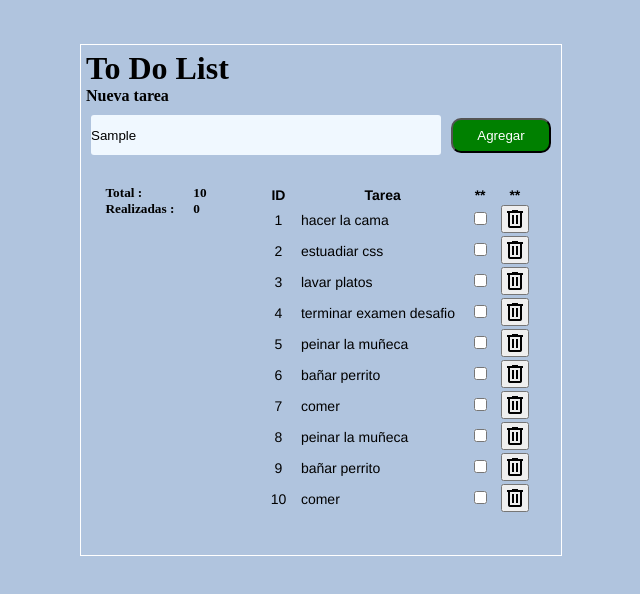
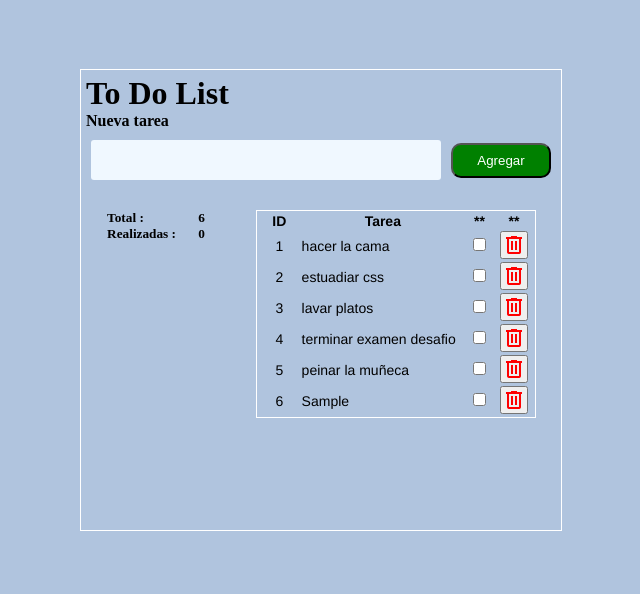
Before and after one commit to kyubi1981/AppToDoList, a plain HTML site: page index.html in a window 1280 px wide. Both pictures are taken after typing "Sample" into the empty fields and a click on the button "Agregar". Shown: the whole page, without its empty margins (319-959 px from the left). Drawn offline with nearby package versions, Linux system fonts and the light colour scheme.

Commit message:
Desafio5 - Metodos de Arreglos - ToDoList, avance al 85%

```diff
--- a/assets/css/style.css
+++ b/assets/css/style.css
@@ -24,7 +24,7 @@ body {
 
     border: 1px solid rgb(255, 255, 255);
     width: 470px;
-    height: 500px;
+    height: 450px;
     padding: 5px;
 }
 
@@ -62,7 +62,7 @@ body {
     /*border: 1px solid rgb(230, 12, 12);*/
 
     width: 450px;
-    height: 100px;
+    height: 300px;
 
     padding: 10px;
 
@@ -104,7 +104,7 @@ body {
 }
 
 .miLista {
-    /*border: 1px solid white;*/
+    border: 1px solid white;
     width: 280px;
     height: 100px;
 }
--- a/assets/js/script.js
+++ b/assets/js/script.js
@@ -13,7 +13,7 @@ const tareas = [
     {
         id: 3,
         task: "lavar platos",
-        estado: false
+        estado: true
     },
     {
         id: 4,
@@ -23,31 +23,6 @@ const tareas = [
     {
         id: 5,
         task: "peinar la muñeca",
-        estado: false
-    },
-    {
-        id: 6,
-        task: "bañar perrito",
-        estado: false
-    },
-    {
-        id: 7,
-        task: "comer",
-        estado: false
-    },
-    {
-        id: 8,
-        task: "peinar la muñeca",
-        estado: false
-    },
-    {
-        id: 9,
-        task: "bañar perrito",
-        estado: false
-    },
-    {
-        id: 10,
-        task: "comer",
         estado: false
     }
 
@@ -60,54 +35,106 @@ function llenaTabla() {
     const taskRealizadas = document.getElementById("txtTaskRealizadas");
 
     let tabla = "";
-    /* let totTareas = ""; */
-    let okTareas = "";
+    let okTareas = 0;
 
     tabla +=
-        `
+        `<thead>
             <tr>
                 <th width="30px;">ID</th>
                 <th width="120px;">Tarea</th>
                 <th width="20px;">**</th>
                 <th width="20px;">**</th>
             </tr>
+        </thead>
         `;
 
     for (const tarea of tareas) {
-        tabla += /* `${tarea.task}`; */
-            `<tr>
+        tabla +=
+            `<tbody >
+            <tr>
                 <td style="text-align: center;">${tarea.id}</td>
                 <td style="text-align: left;">${tarea.task}</td>
-             <td style="text-align: center;"><input onchange="functOkTask();" type="checkbox" id="chk-okey" name="opcion" value="ejemplo"></td>
-             <td style="text-align: center;"><button onclick="functDelTask();" class="material-symbols-outlined" ="#EA3323">delete</button></td>
+                <td style="text-align: center;"><input onchange="functOkTask(${tarea.id});" type="checkbox" id="chk-okey" name="opcion" value=""></td>
+                <td style="text-align: center;"><button onclick="functDelTask(${tarea.id});" class="material-symbols-outlined" style="color: red;">delete</button></td>
             </tr>
+        </tbody>
         `;
+
+        if (`${tarea.estado}` === true) {
+            okTareas += 1;
+            alert(okTareas);
+        }
     }
     listaTareas.innerHTML = tabla;
     taskTotales.innerHTML = `${tareas.length}`;
+
+    //alert("tareas listas... " + Number(okTareas));
+
+    taskRealizadas.innerHTML = Number(okTareas);
 
 
     //console.log(tabla);
     //console.log(tareas.length);
 }
 
+function functAddTask() {
+    const agregaTarea = document.getElementById("txt-tarea");
 
-function functAddTask() {
-    alert("tarea agregada...")
+    let ultimo = "";
+
+    for (const ultimoId of tareas) {
+        ultimo = `${ultimoId.id}`;
+    }
+
+    ultimo = Number(ultimo) + 1;
+
+    //alert("el ultimo id es " + ultimo);
+
+    const nuevoObjetoTarea = {
+        id: ultimo,
+        task: agregaTarea.value,
+        estado: false
+    }
+    tareas.push(nuevoObjetoTarea);
+
+    agregaTarea.value = "";
+
+    llenaTabla();
 }
 
 function functDelTask(key) {
-    alert("tarea eliminada...");
+
+    //alert("tarea eliminada..." + key);
+
+    const pos = tareas.findIndex((tarea) => tarea.id === key);
+
+    //alert("posicion es... " + pos);
+
+    tareas.splice(pos, 1);
+
+    llenaTabla();
+
 }
 
-function functOkTask() {
-    alert("tarea terminada");
+function functOkTask(dato) {
+
+    alert("tarea terminada " + dato);
+
+    for (const tarea of tareas) {
+
+        if (`${tarea.estado}` === true) {
+            okTareas += 1;
+        }
     }
 
-/*
-const agregaTarea = function () {
-    const txtNuevaTarea = document.querySelector('#');
-}
-*/
+    const pos = tareas.findIndex((tarea) => tarea.id === key);
+
+    //alert("posicion es... " + pos);
+
+    tareas.splice(pos, 1);
 
     llenaTabla();
+}
+
+
+llenaTabla();
--- a/index.html
+++ b/index.html
@@ -53,11 +53,11 @@
 
                 </div>
 
-                <div class="task-list">
+                <div class="task-list" style="height: 300px; overflow-y: auto;">
 
                     <!-- <p id="miTabla"></p> -->
 
-                    <table id="miTabla" class="miLista" width="80px" height="50px" >
+                    <table id="miTabla" class="miLista" width="80px" height="50px">
 
 
                     </table>
```
Lines whose indentation alone changed are shown as unchanged.
